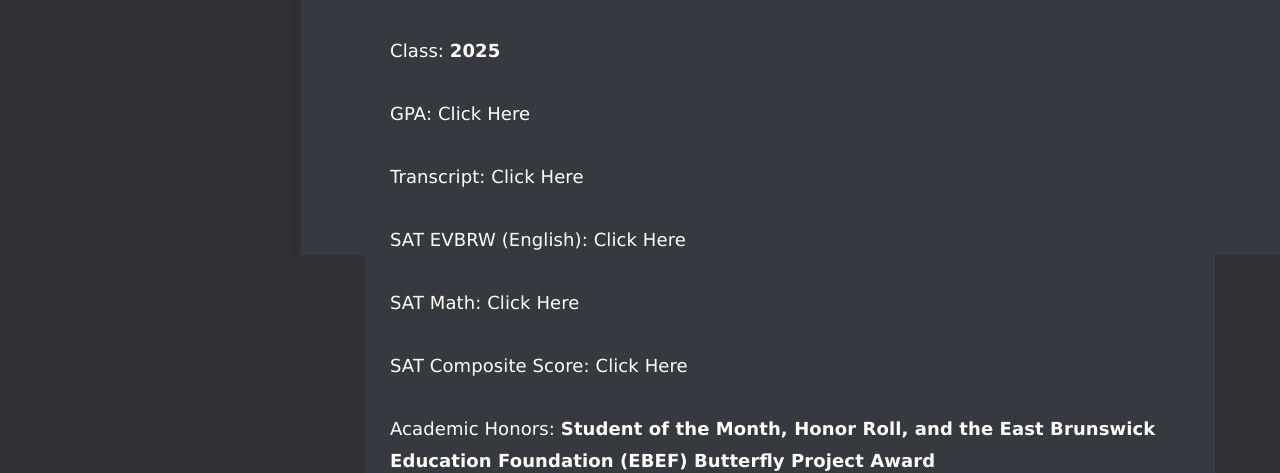
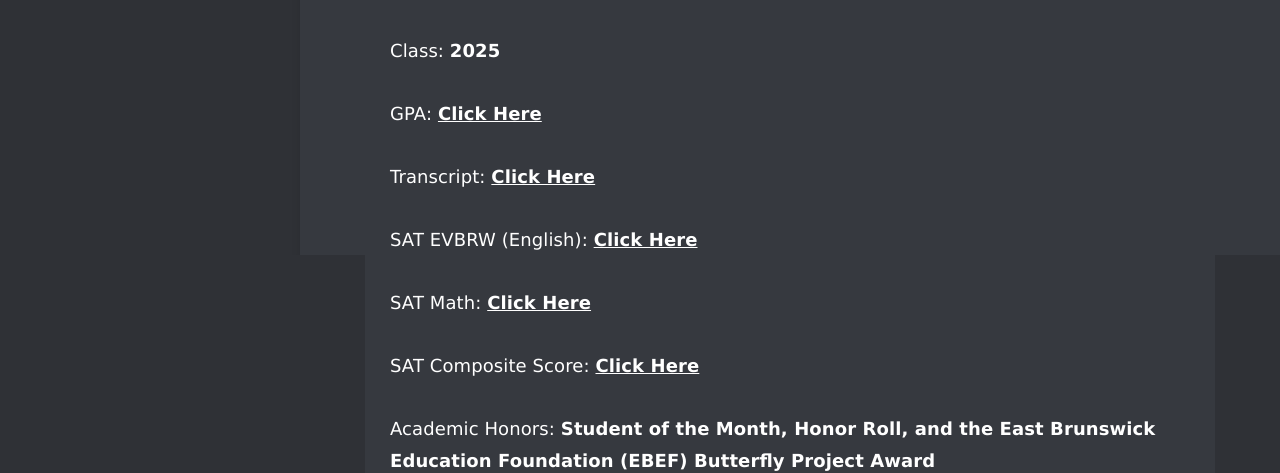
Before and after one commit to batra-aarav/recruit.aaravbatra.me, a Jekyll site: the page built from index.md, in a window 1280 px wide. Shown: the part 645-1118 px from the top of the page. Built offline with Jekyll 4.4.1, drawn with Linux system fonts in a browser that asks for light colours; some of the changed lines change nothing that is shown.

Commit message:
add links

```diff
--- a/index.md
+++ b/index.md
@@ -23,15 +23,15 @@ High School: **East Brunswick High School, New Jersey**
 
 Class: **2025**
 
-GPA: Click Here
+GPA: [**Click Here**](https://recruit.aaravbatra.me/academics/transcript)
 
-Transcript: Click Here
+Transcript: [**Click Here**](https://recruit.aaravbatra.me/academics/transcript)
 
-SAT EVBRW (English): Click Here
+SAT EVBRW (English): [**Click Here**](https://recruit.aaravbatra.me/academics/SAT-Scores)
 
-SAT Math: Click Here
+SAT Math: [**Click Here**](https://recruit.aaravbatra.me/academics/SAT-Scores)
 
-SAT Composite Score: Click Here
+SAT Composite Score: [**Click Here**](https://recruit.aaravbatra.me/academics/SAT-Scores)
 
 Academic Honors: **Student of the Month, Honor Roll, and the East Brunswick Education Foundation (EBEF) Butterfly Project Award**
 
```
